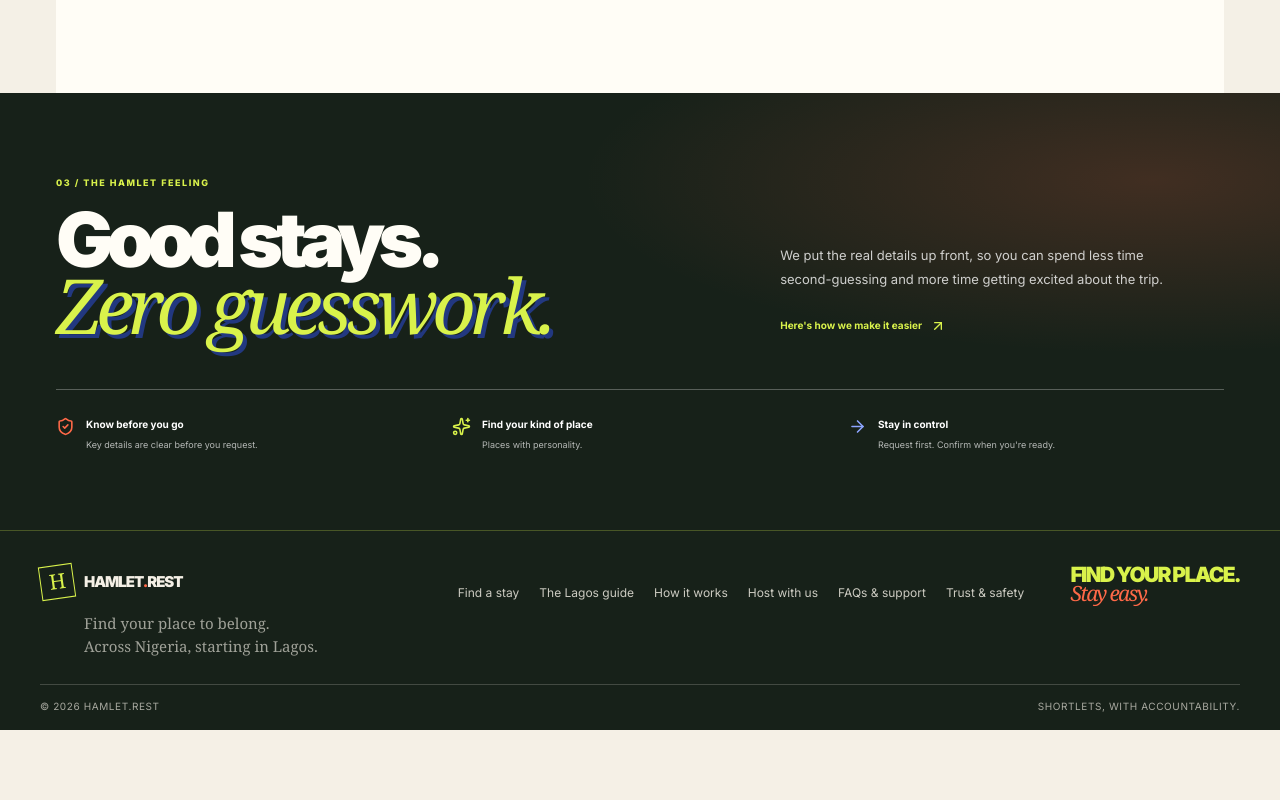
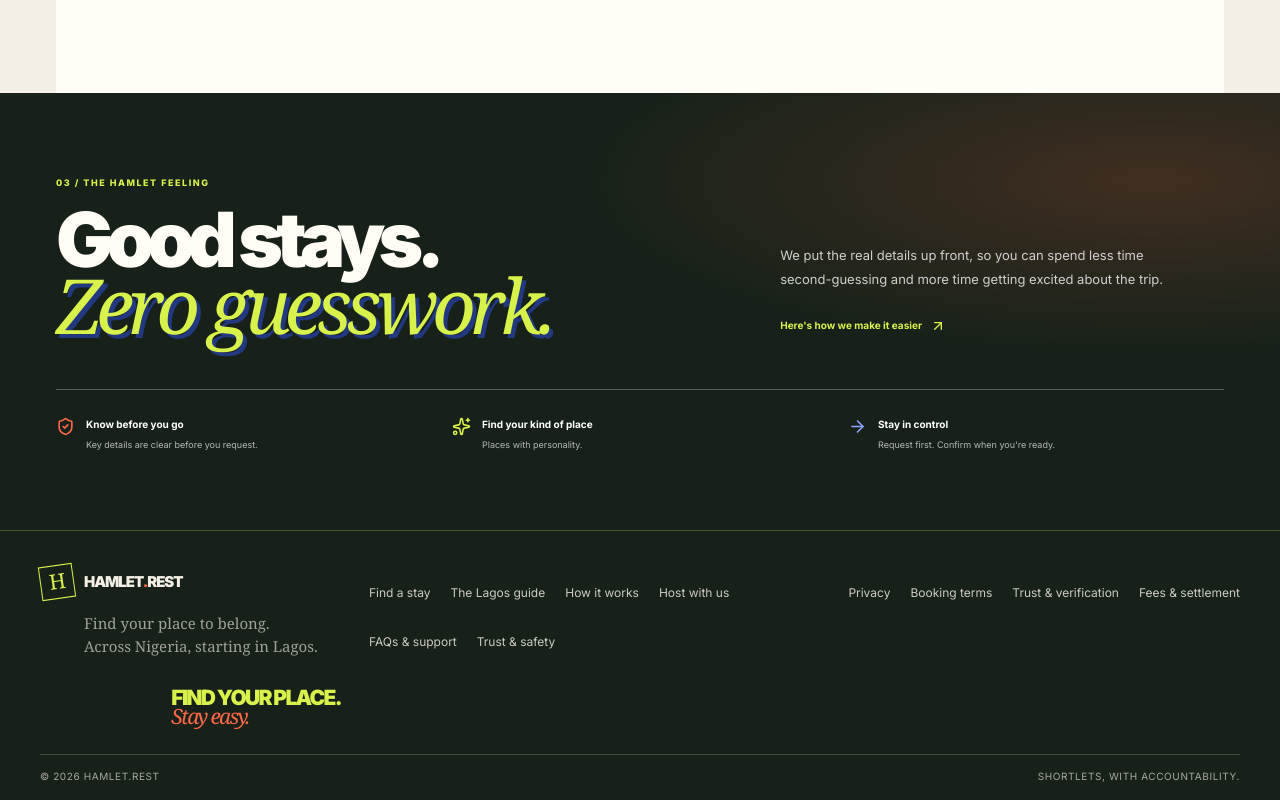
Before and after one commit to 4Buckscodes/hamletshortlets, a Next.js app: page / in a window 1280 px wide. Shown: the part 1963-2763 px from the top of the page. Before the commit the page ends 2693 px from the top, so only its background shows below. Built offline with nearby package versions, Linux system fonts and the light colour scheme; a web font is replaced by a local one.

Commit message:
Add legal policy navigation to site footer

```diff
--- a/app/site-footer.tsx
+++ b/app/site-footer.tsx
@@ -16,6 +16,12 @@ export default function SiteFooter() {
           <Link href="/faqs">FAQs & support</Link>
           <Link href="/safety">Trust & safety</Link>
         </nav>
+        <nav className="site-footer-links" aria-label="Legal navigation">
+          <Link href="/legal/privacy">Privacy</Link>
+          <Link href="/legal/terms">Booking terms</Link>
+          <Link href="/legal/trust">Trust & verification</Link>
+          <Link href="/legal/pricing">Fees & settlement</Link>
+        </nav>
         <p className="site-footer-signoff">FIND YOUR PLACE.<br /><em>Stay easy.</em></p>
       </div>
       <div className="site-footer-legal"><span>© {new Date().getFullYear()} HAMLET.REST</span><span>SHORTLETS, WITH ACCOUNTABILITY.</span></div>
```
